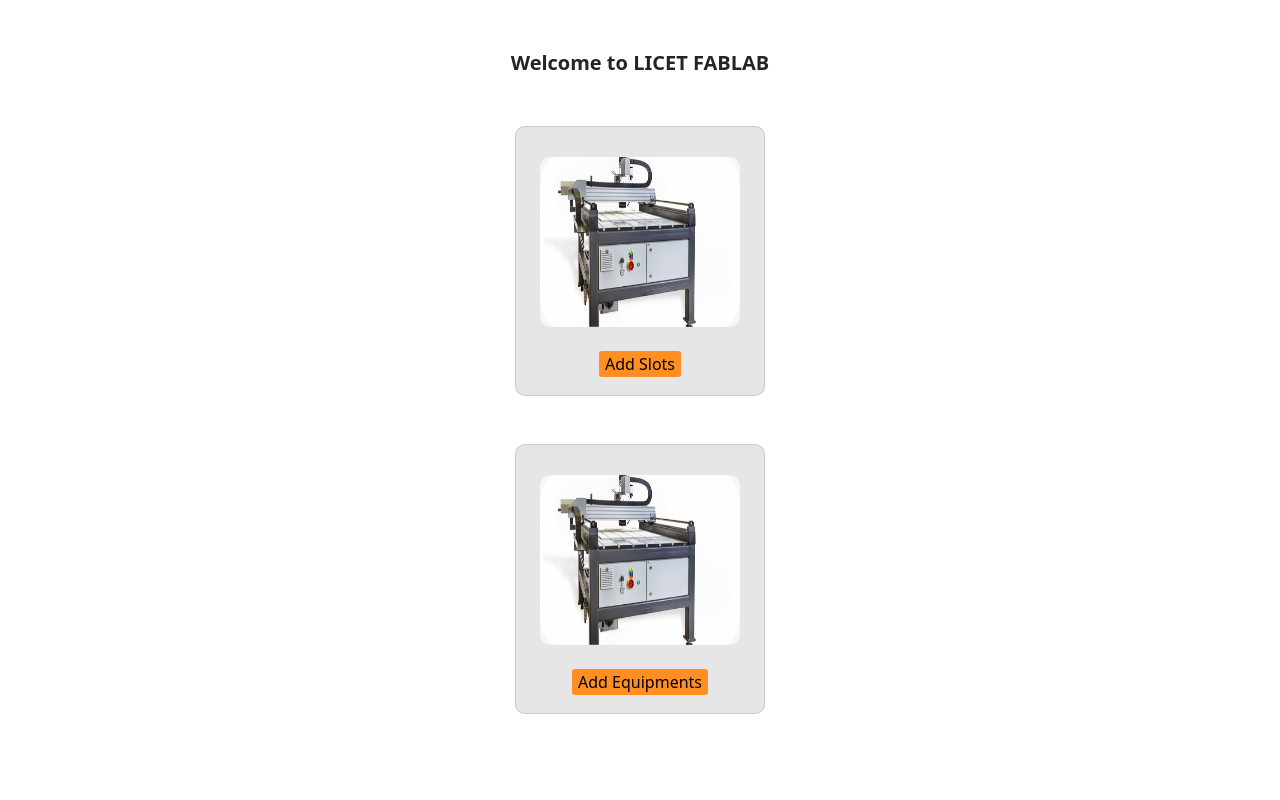
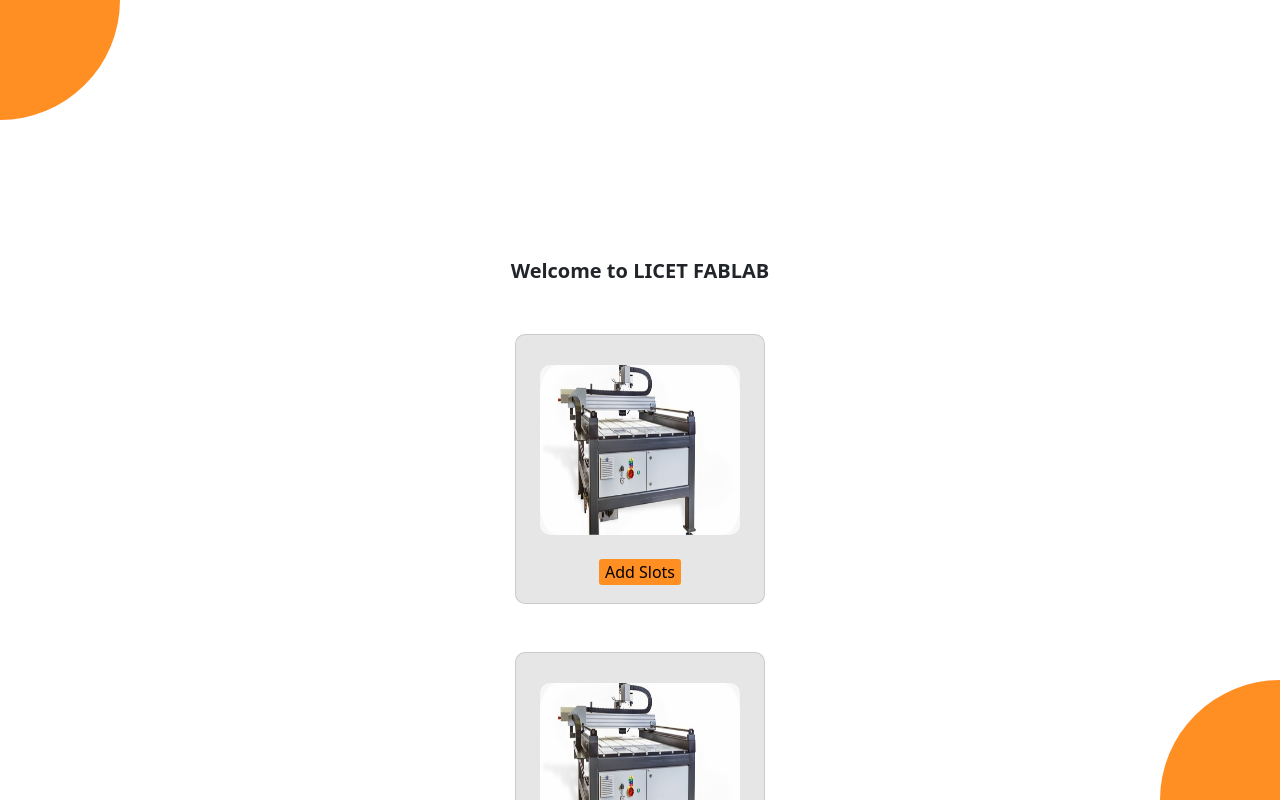
Before and after one commit to jesinthanj/FABLAB---FE---V3, a React (Create React App) app: page /mainpage in a window 1280 px wide. Shown: the top 800 px of the page. Built offline with nearby package versions, Linux system fonts and the light colour scheme.

Commit message:
main page updated

```diff
--- a/src/components/Layout.tsx
+++ b/src/components/Layout.tsx
@@ -4,7 +4,7 @@
       <div
         style={{
           padding: "60px",
-          position: "absolute",
+          position: "fixed",
           top: 0,
           left: 0,
           backgroundColor: "#FF8E23",
@@ -15,7 +15,7 @@
       <div
         style={{
           padding: "60px",
-          position: "absolute",
+          position: "fixed",
           bottom: 0,
           right: 0,
           backgroundColor: "#FF8E23",
--- a/src/pages/admin/MainPage.tsx
+++ b/src/pages/admin/MainPage.tsx
@@ -1,13 +1,18 @@
 import React from "react";
 import { Card } from "@mui/material";
 import machine from "../../assets/machine1.jpg";
-
+import Layout from "../../components/Layout";
 export default function MainPage() {
   return (
     <>
+      <Layout>
         <div
           className="container"
-        style={{ maxHeight: "100vh", minWidth: "100vw" }}
+          style={{
+            maxHeight: "100vh",
+            minWidth: "100vw",
+            marginTop: "20%",
+          }}
         >
           <p
             className="m-5 justify-content-center d-flex"
@@ -86,6 +91,7 @@
             </div>
           </div>
         </div>
+      </Layout>
     </>
   );
 }
```
Lines whose indentation alone changed are shown as unchanged.
